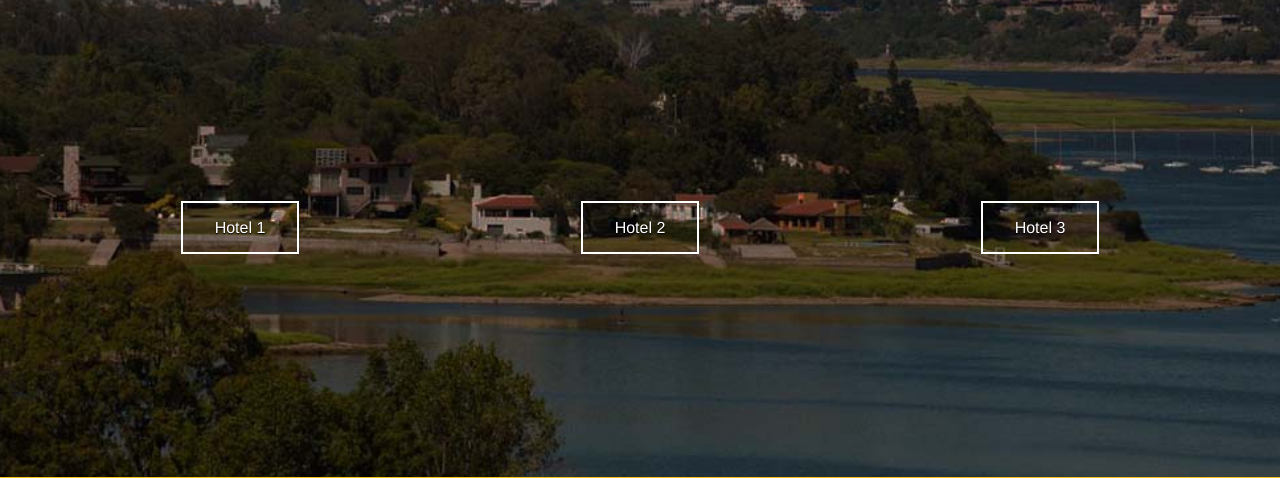
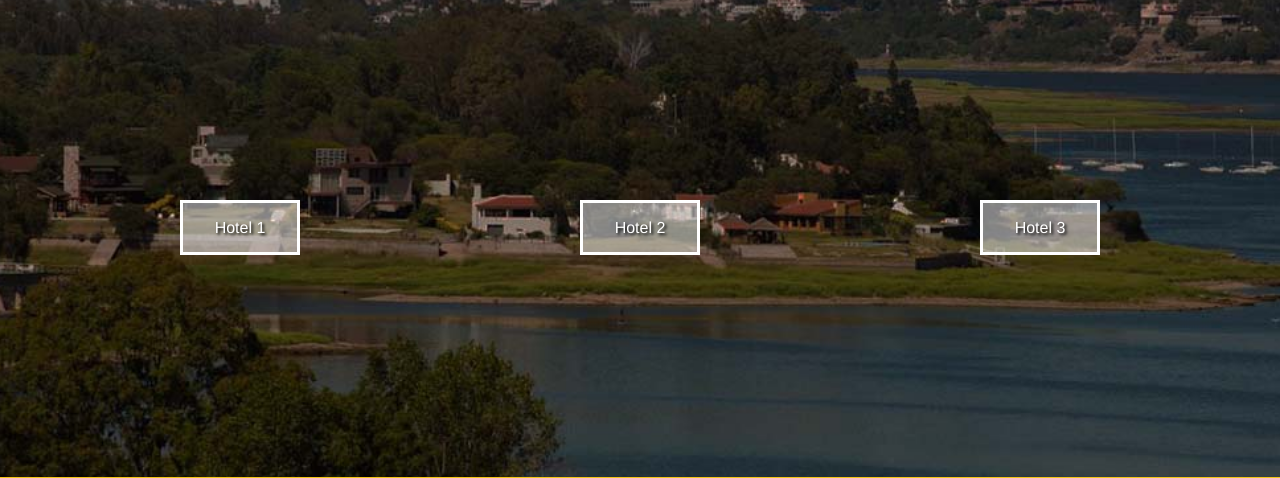
Before and after one commit to JuliaLima/WebLasVegas, a PHP site: page /index-ju.php in a window 1280 px wide. Shown: the part 243-721 px from the top of the page. Run offline with PHP 8.4, Linux system fonts and the light colour scheme.

Commit message:
nuevo index-ju botones +o- centrados borde + grueso y algo de fondo para que no se pierdan visualmente

```diff
--- a/index-ju.php
+++ b/index-ju.php
@@ -42,18 +42,22 @@ background-size: cover !important;
 margin-bottom: 2em;}
 
 span {
-	border: white solid 2px;
+	border: white solid 3px;
 	padding: 1rem 2rem;
 	//margin: 3rem;
-	text-shadow: 0px 1px 1px rgba(0, 0, 0, 1);
+		text-shadow: 2px 2px 3px rgba(0, 0, 0, 1);
+	//text-shadow: 0 0 3px #FF0000, 0 0 5px #0000FF;
 	cursor: pointer;
 	color: #fff;
+	background-color: rgba(255, 255, 255, 0.5);
 
 
 }
 span:hover {
 	color: #f3c517;
 	border-color: #f3c517;
+	background-color: rgba(0, 0, 0, 0.5);
+	//text-shadow: 2px 2px 2px rgba(255, 255, 255, 1);
 }
 .margensup{margin-top: 3em;
 margin-bottom: 2em;}
```
